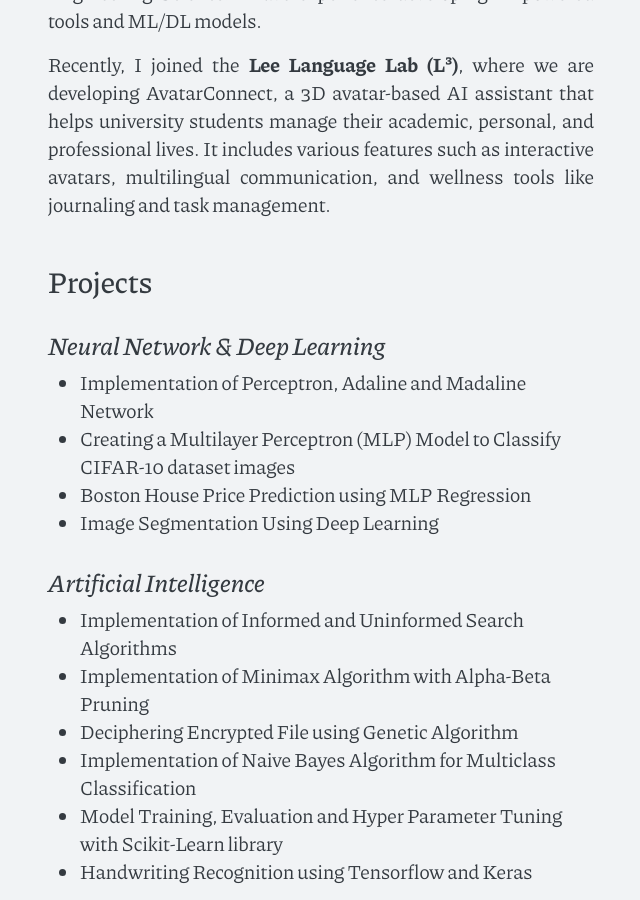
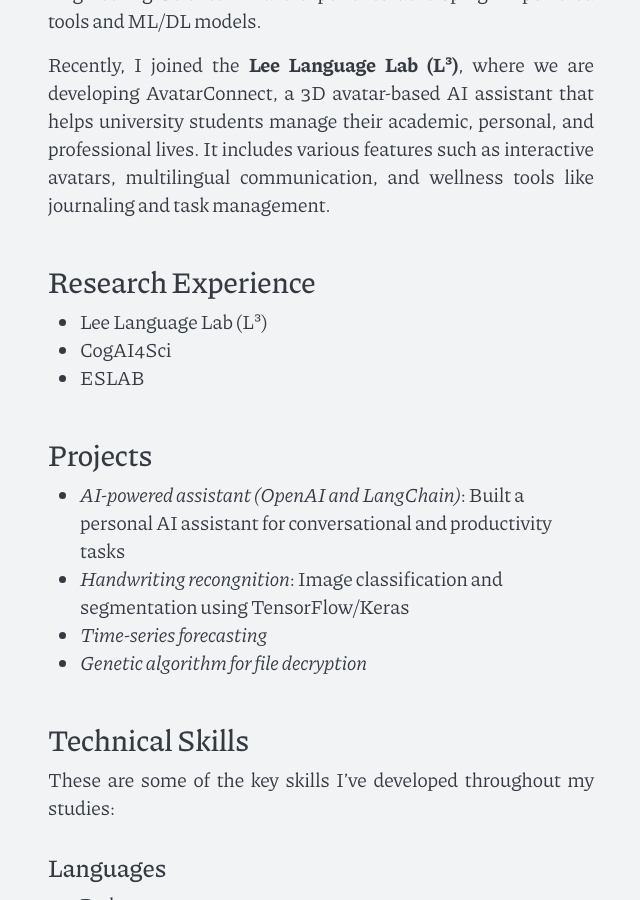
Before and after one commit to mobinasalavati/mobinasalavati.github.io, a Jekyll site: the page built from index.md, in a window 1280 px wide and 900 px high, scrolled down 1172 px. Shown: the whole window, without its empty margins (319-959 px from the left). Built offline with Jekyll 4.4.1, drawn with Linux system fonts in a browser that asks for light colours; some of the changed text lies outside the part shown.

Commit message:
Update index.md

```diff
--- a/index.md
+++ b/index.md
@@ -11,44 +11,34 @@ I graduated from the **University of Tehran**, majoring in Engineering Science.
 
 Recently, I joined the **Lee Language Lab (L³)**, where we are developing AvatarConnect, a 3D avatar-based AI assistant that helps university students manage their academic, personal, and professional lives. It includes various features such as interactive avatars, multilingual communication, and wellness tools like journaling and task management.
 
+# Research Experience
+
+- Lee Language Lab (L³)
+- CogAI4Sci
+- ESLAB
+
 
 # Projects
 
-## *Neural Network & Deep Learning*
-- Implementation of Perceptron, Adaline and Madaline Network
-- Creating a Multilayer Perceptron (MLP) Model to Classify CIFAR-10 dataset images
-- Boston House Price Prediction using MLP Regression
-- Image Segmentation Using Deep Learning
+- *AI-powered assistant (OpenAI and LangChain)*: Built a personal AI assistant for conversational and productivity tasks
+- *Handwriting recongnition*: Image classification and segmentation using TensorFlow/Keras
+- *Time-series forecasting*
+- *Genetic algorithm for file decryption*
 
-## *Artificial Intelligence*
-- Implementation of Informed and Uninformed Search Algorithms
-- Implementation of Minimax Algorithm with Alpha-Beta Pruning
-- Deciphering Encrypted File using Genetic Algorithm
-- Implementation of Naive Bayes Algorithm for Multiclass Classification
-- Model Training, Evaluation and Hyper Parameter Tuning with Scikit-Learn library
-- Handwriting Recognition using Tensorflow and Keras
-
-## *Machine Learning*
-- Predict Future Data Using ARMA and ARIMA models
-- Classification Data with Decision Tree and K-Means Algorithm
-- Dimensionality Reduction and PCA
-
-
-# Skills
+# Technical Skills
 
 These are some of the key skills I've developed throughout my studies:
-
+## Languages
 - Python
-- Numpy
-- Pandas
+- C/C++
+- Java
+- Matlab
+## AI/ML frameworks
 - Pytorch
+- Higging Face
 - Keras
-- Scikit-learn
-- VPython
-- OpenCV
-- Linux
-- FreeRTOS
-
+- TensorFlow
+- LangChain
 
 # Let's get in touch
 
```
